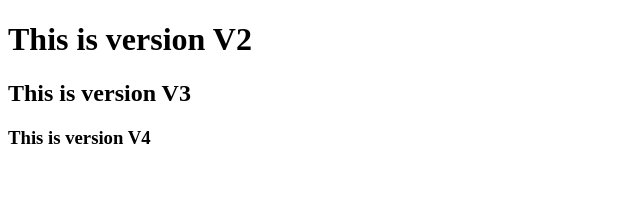
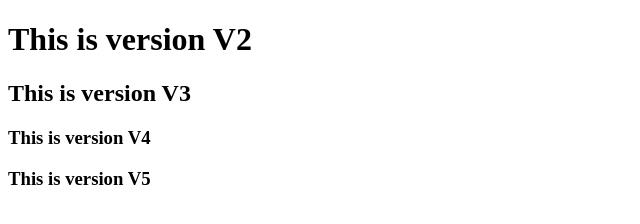
Before and after one commit to sudo-yash-tech/myrepo, a plain HTML site: page index.html in a window 1280 px wide. Shown: the whole page, without its empty margins (0-640 px from the left). Drawn offline with Linux system fonts and the light colour scheme.

Commit message:
This is version V5 of index.html

```diff
--- a/index.html
+++ b/index.html
@@ -9,5 +9,6 @@
     <h1>This is version V2</h1>
     <h2>This is version V3</h2>
     <h3>This is version V4</h3>
+    <h3>This is version V5</h3>
 </body>
 </html>
```
